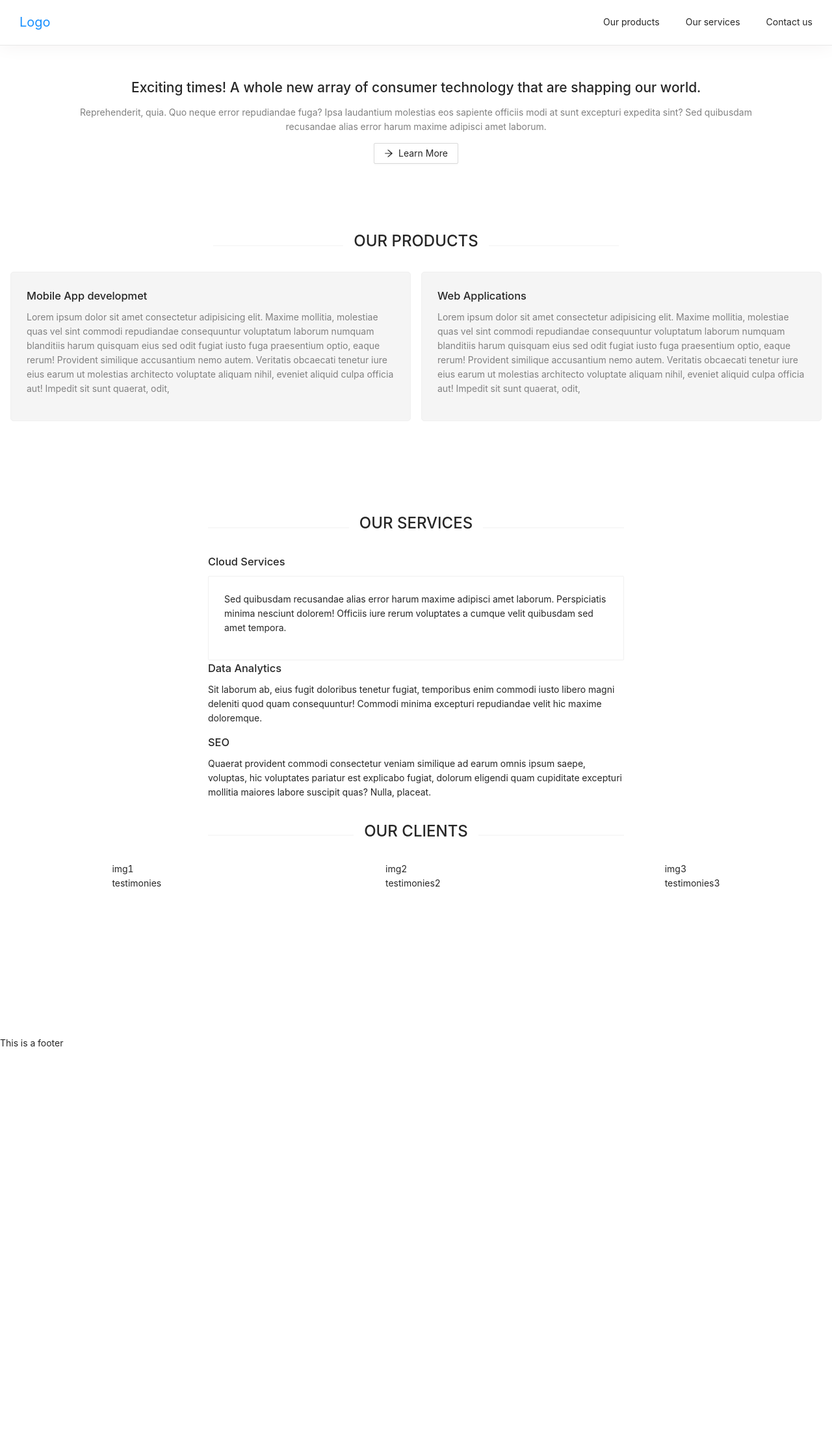
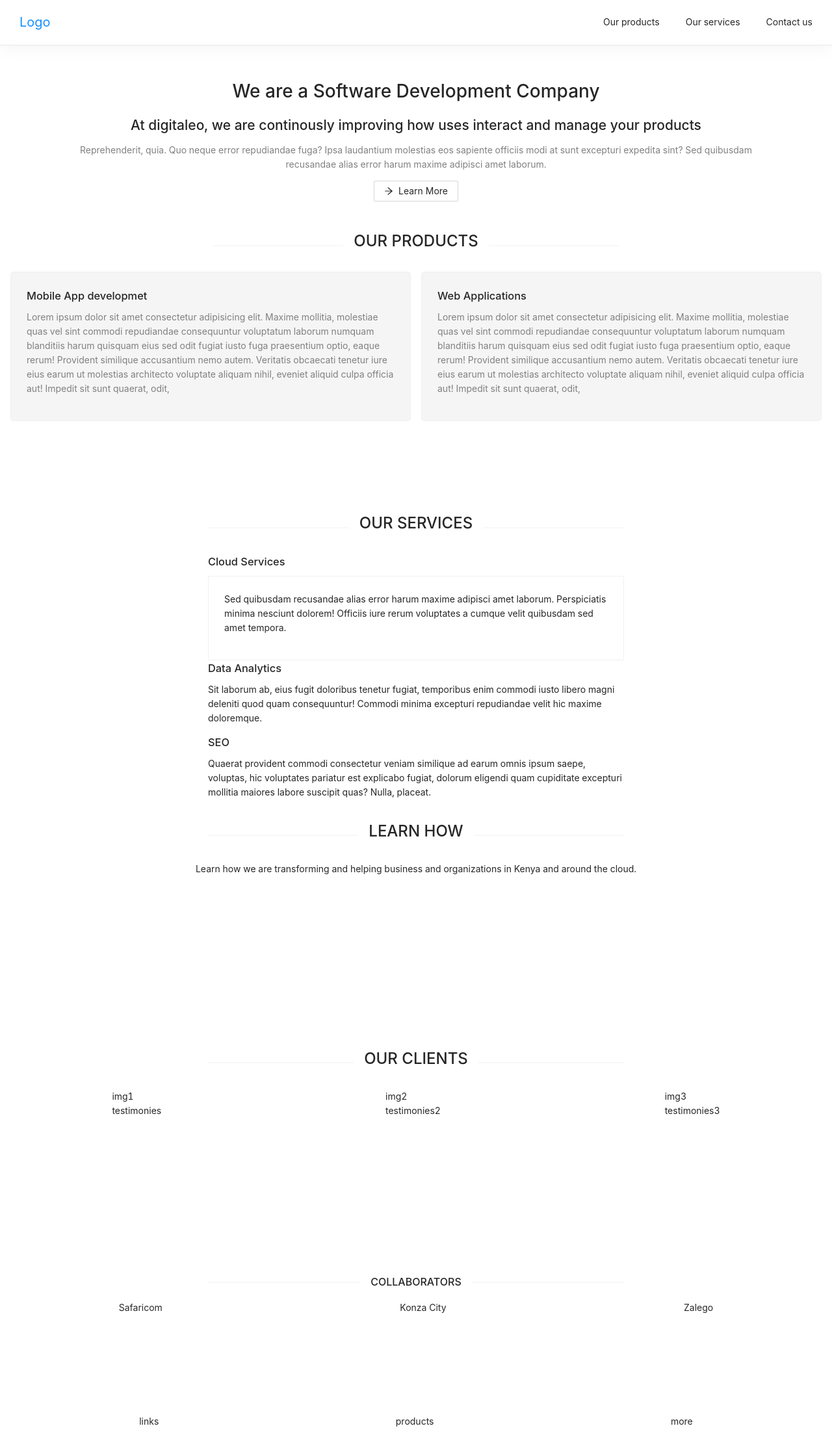
Before and after one commit to JoramWells/digitaleo-client, a React (Create React App) app: page / in a window 1280 px wide. Shown: the top 2234 px of the page at 65% size. Before the commit the page ends 1794 px from the top, so only its background shows below. Built offline with nearby package versions, Linux system fonts and the light colour scheme.

Commit message:
Morning commit

```diff
--- a/src/components/home/HomeScreen.js
+++ b/src/components/home/HomeScreen.js
@@ -1,26 +1,28 @@
+import React, { Component } from "react";
 import { ArrowRightOutlined } from "@ant-design/icons";
 import { Card, Row, Col, Button, Divider } from "antd";
-import React from "react";
 
-export default function HomeScreen() {
+export default class HomeScreen extends Component {
+  render() {
     return (
       <>
-      <header style={{ padding: "1rem", height:"250px" }}>
+        <header style={{ padding: "1rem", height: "250px" }}>
           <Row
             justify="space-around"
             align="middle"
             style={{ marginTop: "2rem" }}
           >
+            <h1>We are a Software Development Company</h1>
             <h2>
-            Exciting times! A whole new array of consumer technology that are
-            shapping our world.
+              At digitaleo, we are continously improving how uses interact and
+              manage your products
             </h2>
             <div style={{ width: "85%" }}>
               <p style={{ textAlign: "center", color: "grey" }}>
                 Reprehenderit, quia. Quo neque error repudiandae fuga? Ipsa
-              laudantium molestias eos sapiente officiis modi at sunt excepturi
-              expedita sint? Sed quibusdam recusandae alias error harum maxime
-              adipisci amet laborum.
+                laudantium molestias eos sapiente officiis modi at sunt
+                excepturi expedita sint? Sed quibusdam recusandae alias error
+                harum maxime adipisci amet laborum.
               </p>
             </div>
           </Row>
@@ -33,7 +35,7 @@ export default function HomeScreen() {
           </Button>
         </header>
         <main>
-        <div style={{ padding: "1rem",height:"450px" }}>
+          <div style={{ padding: "1rem", height: "450px" }}>
             <Row justify="space-around" align="middle">
               <Col style={{ width: "50%" }}>
                 <Divider>
@@ -41,7 +43,7 @@ export default function HomeScreen() {
                 </Divider>
               </Col>
             </Row>
-          <Row justify="space-around" gutter={[16, 16]} align="middle" >
+            <Row justify="space-around" gutter={[16, 16]} align="middle">
               <Col md={12} sm={12}>
                 <Card
                   style={{
@@ -95,9 +97,10 @@ export default function HomeScreen() {
               <h3>Cloud Services</h3>
               <Card>
                 <p>
-                Sed quibusdam recusandae alias error harum maxime adipisci amet
-                laborum. Perspiciatis minima nesciunt dolorem! Officiis iure
-                rerum voluptates a cumque velit quibusdam sed amet tempora.
+                  Sed quibusdam recusandae alias error harum maxime adipisci
+                  amet laborum. Perspiciatis minima nesciunt dolorem! Officiis
+                  iure rerum voluptates a cumque velit quibusdam sed amet
+                  tempora.
                 </p>
               </Card>
             </Col>
@@ -108,7 +111,8 @@ export default function HomeScreen() {
               <p>
                 Sit laborum ab, eius fugit doloribus tenetur fugiat, temporibus
                 enim commodi iusto libero magni deleniti quod quam consequuntur!
-              Commodi minima excepturi repudiandae velit hic maxime doloremque.
+                Commodi minima excepturi repudiandae velit hic maxime
+                doloremque.
               </p>
             </Col>
           </Row>
@@ -117,15 +121,30 @@ export default function HomeScreen() {
               <h3>SEO</h3>
               <p>
                 Quaerat provident commodi consectetur veniam similique ad earum
-              omnis ipsum saepe, voluptas, hic voluptates pariatur est explicabo
-              fugiat, dolorum eligendi quam cupiditate excepturi mollitia
-              maiores labore suscipit quas? Nulla, placeat.
+                omnis ipsum saepe, voluptas, hic voluptates pariatur est
+                explicabo fugiat, dolorum eligendi quam cupiditate excepturi
+                mollitia maiores labore suscipit quas? Nulla, placeat.
               </p>
             </Col>
           </Row>
-        <div style={{height:"350px"}}>
+          <div style={{ height: "350px" }}>
             <Row justify="space-around" align="middle">
               <Col style={{width:"50%"}}>
+                <Divider>
+                  <h2>LEARN HOW </h2>
+                </Divider>
+              </Col>
+            </Row>
+            <Row justify="space-around" align="middle">
+              <p>
+                Learn how we are transforming and helping business and
+                organizations in Kenya and around the cloud.
+              </p>
+            </Row>
+          </div>
+          <div style={{ height: "350px" }}>
+            <Row justify="space-around" align="middle">
+              <Col style={{ width: "50%" }}>
                 <Divider>
                   <h2>OUR CLIENTS</h2>
                 </Divider>
@@ -134,26 +153,46 @@ export default function HomeScreen() {
             <Row justify="space-around" align="middle">
               <Col>
                 img1
-            <br/>
+                <br />
                 testimonies
               </Col>
               <Col>
                 img2
-            <br/>
+                <br />
                 testimonies2
               </Col>
               <Col>
                 img3
-            <br/>
+                <br />
                 testimonies3
               </Col>
             </Row>
           </div>
+          <div style={{height:"200px"}}>
+            <Row justify="space-around" align="middle">
+              <Col style={{width:"50%"}}>
+                <Divider>
+              COLLABORATORS
 
+                </Divider>
+              </Col>
+            </Row>
+            <Row justify="space-around" align="middle">
+              <Col>Safaricom</Col>
+              <Col>Konza City</Col>
+              <Col>Zalego</Col>
+
+            </Row>
+          </div>
         </main>
-      <footer style={{height:"200px"}}>
-        This is a footer
+        <footer style={{ height: "200px", padding:"2rem" }}>
+          <Row justify="space-around" align="middle">
+            <Col>links</Col>
+            <Col>products</Col>
+            <Col>more</Col>
+          </Row>
         </footer>
       </>
     );
   }
+}
```
Lines whose indentation alone changed are shown as unchanged.
